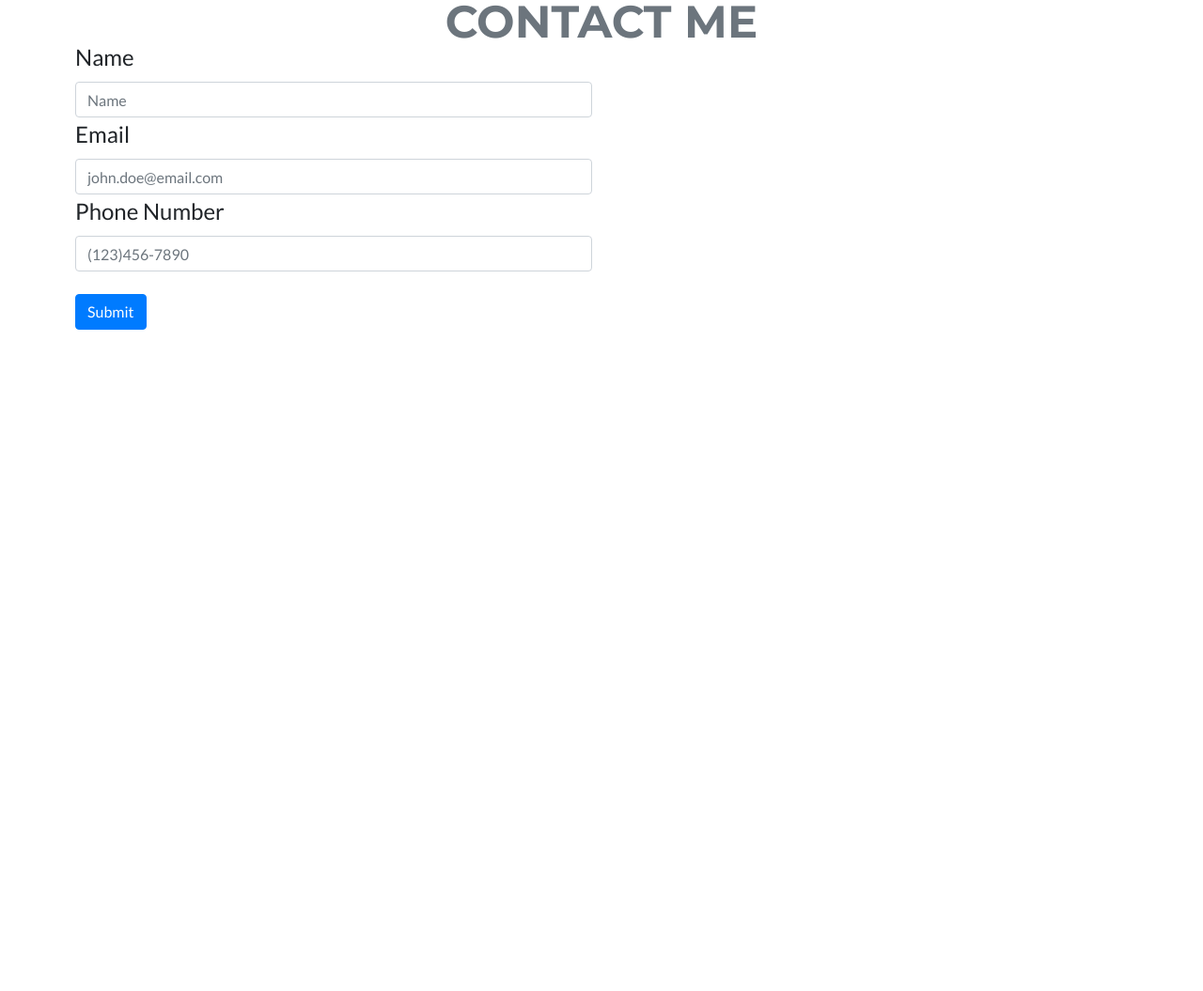
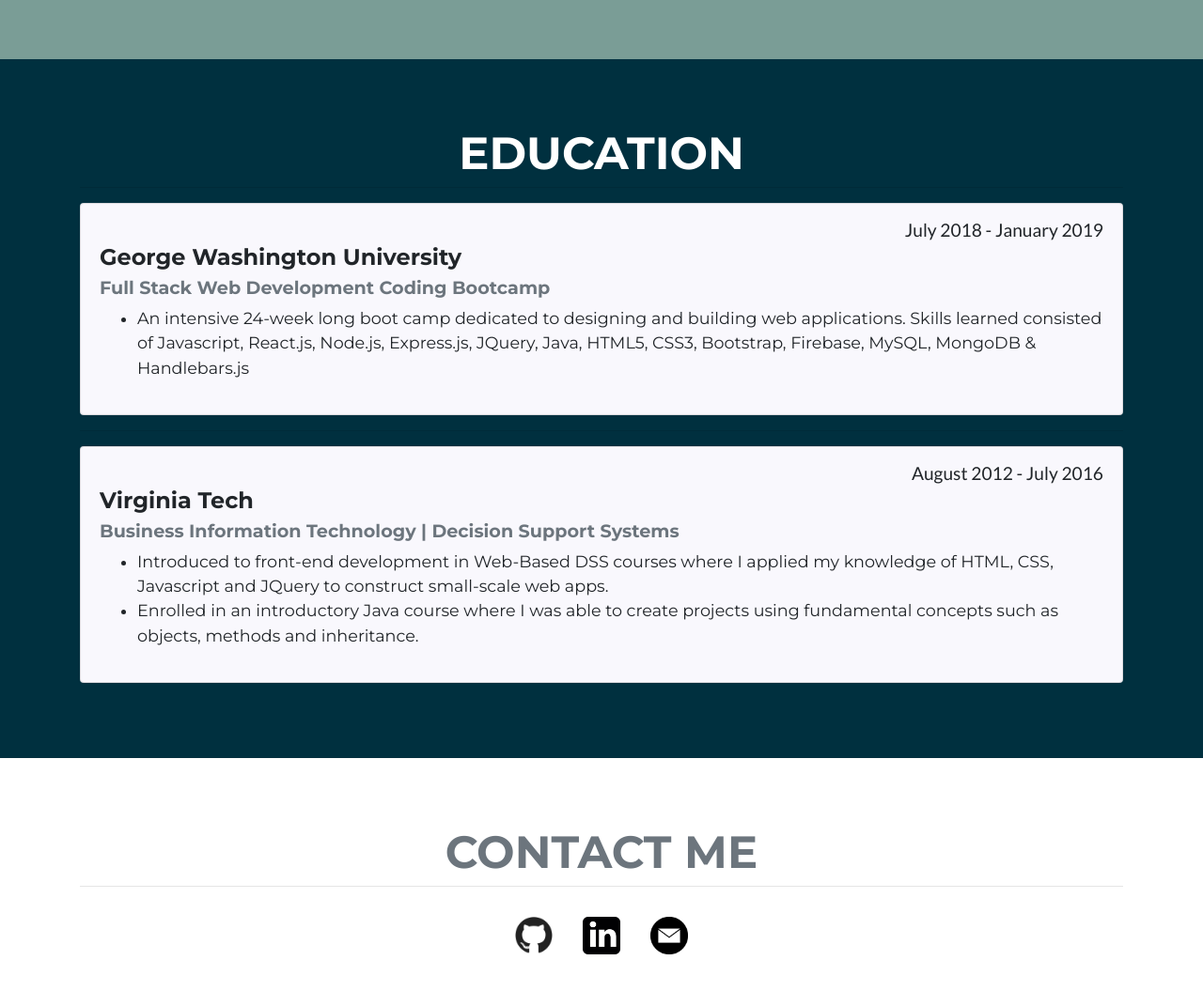
Before and after one commit to seanps8/Sean-Stubbs-Portfolio, a plain HTML site: page index.html in a window 1280 px wide. Shown: the part 1701-2756 px from the top of the page at 94% size. Before the commit the page ends 2132 px from the top, so only its background shows below. Drawn offline with nearby package versions, Linux system fonts and the light colour scheme.

Commit message:
looks better, added education and email functionality

```diff
--- a/assets/css/style.css
+++ b/assets/css/style.css
@@ -22,6 +22,7 @@ h6 {
     font-family: 'Montserrat';
     position: fixed;
     width: 100%;
+    height: 70px;
   }
 
   #mainNav .navbar-brand .prof-link {
@@ -149,8 +150,15 @@ h6 {
   }
 
   .profLogo {
-    height: 2rem;
-    width: 2rem;
+    height: 2.5rem;
+    width: 2.5rem;
+    mix-blend-mode: multiply;
+    margin: 1rem;
+  }
+
+  .projGit {
+    height: 2.0rem;
+    width: 2.0rem;
     mix-blend-mode: multiply;
   }
 
@@ -174,6 +182,35 @@ h6 {
     transform: translate(1px, 1px);
   }
 
-  hr {
+  .card {
+    background-color: #f9f8fd;
+  }
+  .card-title {
+    font-size: 1.5rem;
+  }
+
+  .card-subtitle {
+    font-size: 1.2rem;
+  }
+
+  .card-text {
+    font-size: 1.1rem;
+    font-family: 'Montserrat';
+  }
+
+  #footer {
+    left: 0;
+    bottom: 0;
+    height: 60px;
+    width: 100%;
     color: white;
+    text-align: center;
   }
+
+  .footer-text {
+    font-size: 1rem;
+  }
+
+  #education {
+    background-color: #00303F;
+  }
--- a/index.html
+++ b/index.html
@@ -69,12 +69,11 @@
                     <h1 class="text-uppercase mb-0">Sean Stubbs</h1>
                     <hr>
                     <h2 class="font-weight-light mb-0">Full Stack Web Developer</h2>
-                    <a class="prof-link h-20 w-20" href="https://github.com/seanps8" target="_blank">
-                        <img class="img-fluid profLogo" src="assets/images/github.jpg" alt="">
-                    </a>
-                    <span><a class="prof-link h-20 w-20" href="https://www.linkedin.com/in/sean-stubbs" target="_blank">
-                            <img class="img-fluid profLogo" src="assets/images/linkedin.jpg" alt="">
-                        </a></span>
+                    <br><br>
+                    <p>
+                        I am a self-motivated full stack web development professional with proven analytical skills, attention to detail,
+                        and creative problem solving abilities. I aspire to work within the software development field where I can be challenged and apply my strong work ethic.
+                    </p>
                 </div>
             </header>
         </div>
@@ -97,7 +96,7 @@
                     </a>
                     <p>GW TaskMaster<span>
                         <a class="prof-link h-20 w-20" href="https://github.com/seanps8/project3.git" target="_blank">
-                            <img class="img-fluid profLogo" src="assets/images/github.jpg" alt="">
+                            <img class="img-fluid projGit" src="assets/images/github.jpg" alt="">
                         </a>
                     </span></p>
 
@@ -113,7 +112,7 @@
                     </a>
                     <p>GW Hangouts<span>
                         <a class="prof-link h-20 w-20" href="https://github.com/seanps8/project-2.git" target="_blank">
-                            <img class="img-fluid profLogo" src="assets/images/github.jpg" alt="">
+                            <img class="img-fluid projGit" src="assets/images/github.jpg" alt="">
                         </a>
                     </span></p>
 
@@ -129,7 +128,7 @@
                     </a>
                     <p>Food Finders<span>
                         <a class="prof-link h-20 w-20" href="https://github.com/seanps8/Project-1-Final.git" target="_blank">
-                            <img class="img-fluid profLogo" src="assets/images/github.jpg" alt="">
+                            <img class="img-fluid projGit" src="assets/images/github.jpg" alt="">
                         </a>
                     </span></p>
 
@@ -145,7 +144,7 @@
                     </a>
                     <p>Eat-Da-Burger<span>
                         <a class="prof-link h-20 w-20" href="https://github.com/seanps8/Burger.git" target="_blank">
-                            <img class="img-fluid profLogo" src="assets/images/github.jpg" alt="">
+                            <img class="img-fluid projGit" src="assets/images/github.jpg" alt="">
                         </a>
                     </span></p>
 
@@ -161,7 +160,7 @@
                     </a>
                     <p>React Google Books<span>
                         <a class="prof-link h-20 w-20" href="https://github.com/seanps8/react-book-search.git" target="_blank">
-                            <img class="img-fluid profLogo" src="assets/images/github.jpg" alt="">
+                            <img class="img-fluid projGit" src="assets/images/github.jpg" alt="">
                         </a>
                     </span></p>
                 </div>
@@ -176,7 +175,7 @@
                     </a>
                     <p>MongoDB NYT Web Scraper<span>
                         <a class="prof-link h-20 w-20" href="https://github.com/seanps8/Mongo-Web-Scraper.git" target="_blank">
-                            <img class="img-fluid profLogo" src="assets/images/github.jpg" alt="">
+                            <img class="img-fluid projGit" src="assets/images/github.jpg" alt="">
                         </a>
                     </span></p>
                 </div>
@@ -185,34 +184,83 @@
         </div>
     </section>
 
+    <!-- Education Section -->
+    <section class="education" id="education">
+        <div class="container">
+            <h2 class="text-center text-uppercase text-white mb-0">Education</h2>
+            <hr>
+            <div class="row">
+                <div class="col-lg-12">
+                    <div class="card">
+                        <div class="card-body">
+                            <div class="card-subtitle d-flex justify-content-end">July 2018 - January 2019</div>
+                            <h5 class="card-title">George Washington University</h5>
+                            <h6 class="card-subtitle mb-2 text-muted">Full Stack Web Development Coding Bootcamp</h6>
+                            <ul>
+                                <li>
+                                    <p class="card-text">An intensive 24-week long boot camp dedicated to designing and building web applications.
+                                        Skills learned consisted of Javascript, React.js, Node.js, Express.js, JQuery, Java, HTML5, CSS3, Bootstrap, Firebase, MySQL, MongoDB & Handlebars.js
+                                    </p>
+                                </li>
+                            </ul>
+                        </div>
+                    </div>
+                </div>
+            </div>
+            <hr>
+            <div class="row">
+                    <div class="col-lg-12">
+                        <div class="card">
+                            <div class="card-body">
+                                <div class="card-subtitle d-flex justify-content-end">August 2012 - July 2016</div>
+                                <h5 class="card-title">Virginia Tech</h5>
+                                <h6 class="card-subtitle mb-2 text-muted">Business Information Technology | Decision Support Systems</h6>
+                                <ul>
+                                    <li>
+                                        <p class="card-text">
+                                            Introduced to front-end development in Web-Based DSS courses where I applied my knowledge of HTML, CSS, Javascript and JQuery
+                                            to construct small-scale web apps.
+                                        </p>
+                                    </li>
+                                    <li>
+                                        <p class="card-text">
+                                            Enrolled in an introductory Java course where I was able to create projects using fundamental concepts such as objects,
+                                            methods and inheritance.
+                                        </p>
+                                    </li>
+                                </ul>
+                            </div>
+                        </div>
+                    </div>
+            </div>
+        </div>
+    </section>
+
+    <!-- Contact Section -->
     <section class="contact" id="contact">
         <div class="container">
             <h2 class="text-center text-uppercase text-secondary mb-0">Contact Me</h2>
+            <hr>
             <div class="row">
-                <div class="col-md-6">
-                    <form>
-                        <div class="form-row">
-                            <label class="label-text">Name</label>
-                            <input type="text" class="form-control" id="name-input" placeholder="Name">
-                        </div>
-                        <div class="form-row">
-                            <label class="label-text">Email</label>
-                            <input type="email" class="form-control" id="location-input" placeholder="john.doe@email.com">
-                        </div>
-                        <div class="form-row">
-                            <label class="label-text">Phone Number</label>
-                            <input type="text" class="form-control" id="name-input" placeholder="(123)456-7890">
-                        </div>
-                        <br>
-                        <div class="form-row">
-                            <button type="submit" class="btn btn-primary" id="submit">Submit</button>
-                        </div>
-                    </form>
+                <div class="col-lg-12 d-flex justify-content-center">
+                    <a class="prof-link h-20 w-20" href="https://github.com/seanps8" target="_blank">
+                        <img class="img-fluid profLogo" src="assets/images/github.jpg" alt="">
+                    </a>
+                    <a class="prof-link h-20 w-20" href="https://www.linkedin.com/in/sean-stubbs" target="_blank">
+                        <img class="img-fluid profLogo" src="assets/images/linkedin.jpg" alt="">
+                    </a>
+                    <a class="prof-link h-20 w-20" href="mailto:sstubbs012@gmail.com" target="_blank">
+                        <img class="img-fluid profLogo" src="assets/images/e-mail-logo.png" alt="">
+                    </a>
                 </div>
             </div>
         </div>
     </section>
 
+    <!-- Footer -->
+    <footer class="page-footer bg-secondary" id="footer">
+        <p class="footer-text">© 2019 Sean Stubbs </p>
+    </footer>
 
 
 
```
Also changed, not shown: assets/images/e-mail-logo.png (added).
